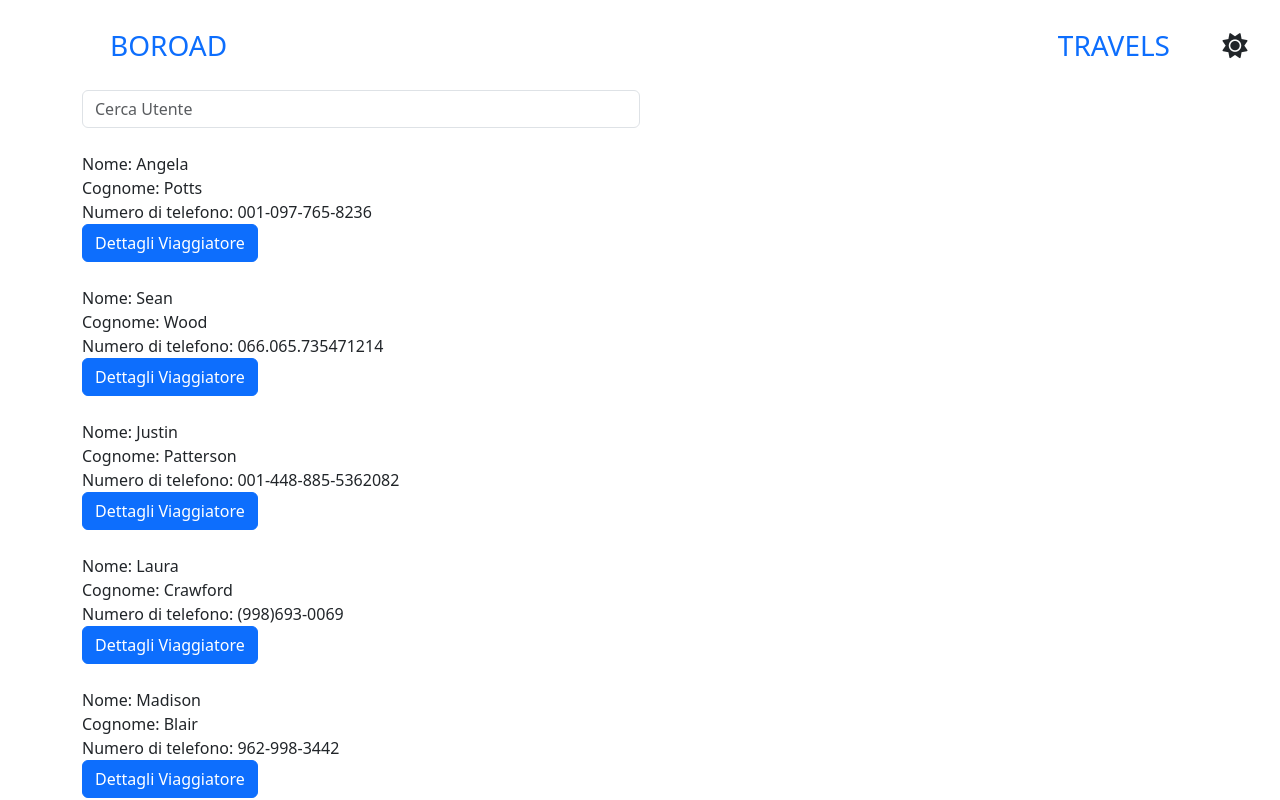
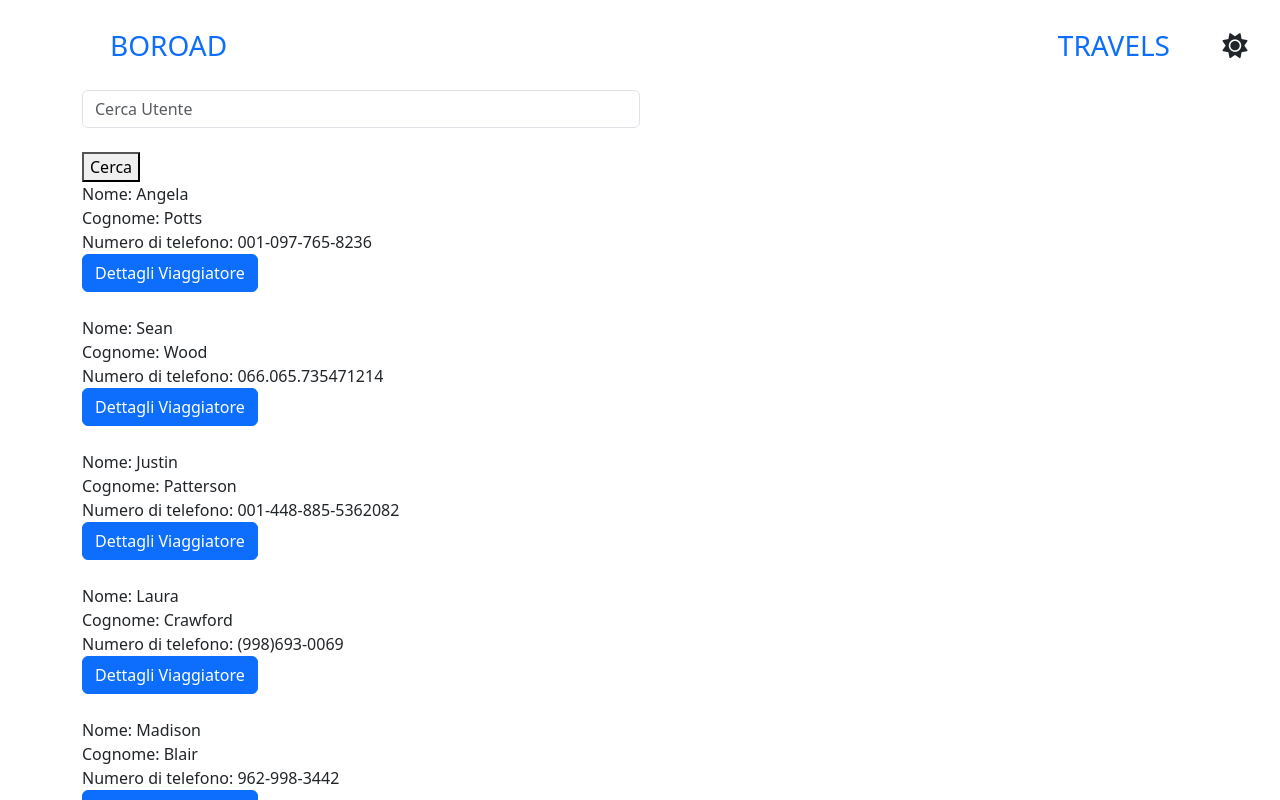
Before and after one commit to simoneburrai/boo-road-webapp, a React (Vite) app: page /travels/1/travellers in a window 1280 px wide. Shown: the top 800 px of the page. Built offline with nearby package versions, Linux system fonts and the light colour scheme.

Commit message:
feat: modified search bar to form for travellers, click on button to search

```diff
--- a/src/components/SearchBarTraveller.jsx
+++ b/src/components/SearchBarTraveller.jsx
@@ -3,20 +3,23 @@ import { useState } from "react";
 const SearchBarTraveller = ({ onSearch }) => {
     const [searchValue, setSearchValue] = useState("");
 
-    const handleChange = (e) => {
-        const value = e.target.value;
-        setSearchValue(value);
-        onSearch(value);
-    };
+    const handleSubmit = (e)=> {
+        e.preventDefault();
+        onSearch(searchValue);
+    }
 
     return (
-        <input
+        <form onSubmit={handleSubmit}>
+            <input
             type="text"
             placeholder="Cerca Utente"
             value={searchValue}
-            onChange={handleChange}
+            onChange={(e)=>setSearchValue(e.target.value)}
             className="form-control w-50 mb-4"
         />
+        <button type="submit">Cerca</button>
+        </form>
+
     )
 }
 
```
